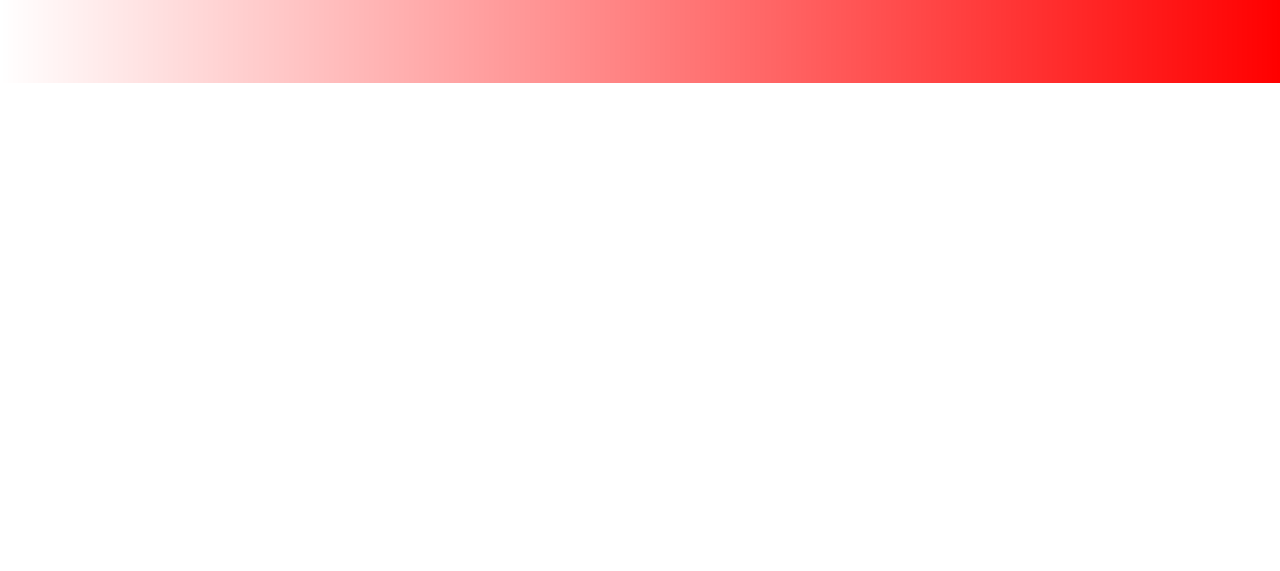
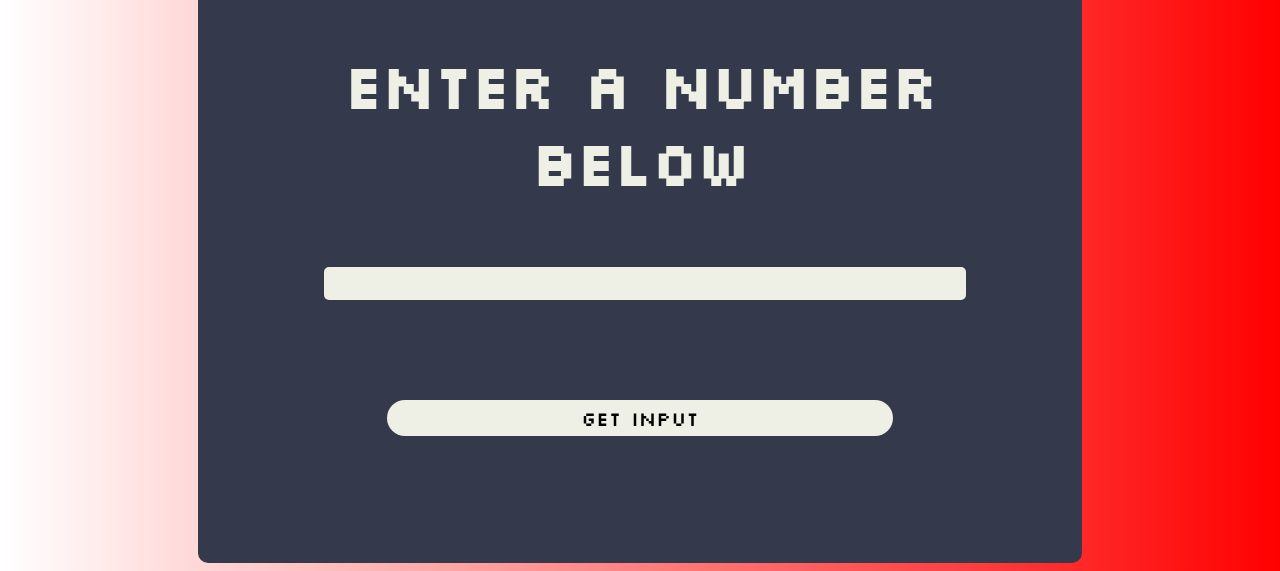
Before and after one commit to UbaidRussell/lifeInWeeks, a website: page isEven/index.html in a window 1280 px wide. Shown: the part 717-1288 px from the top of the page. Before the commit the page ends 800 px from the top, so only its background shows below. Drawn offline with Linux system fonts and the light colour scheme.

Commit message:
Added heading and designed button 📦

```diff
--- a/isEven/index.html
+++ b/isEven/index.html
@@ -13,6 +13,7 @@
 </head>
 <body>
     <form action="">
+        <h1>Give us a number and we're going to figure out if it's even</h1>
         <label for="number" id="labelField"><h1>Enter a number below</h1></label>
         <br>
         <input type="number" id="number" name="number" id="inputField">
--- a/isEven/main.css
+++ b/isEven/main.css
@@ -1,6 +1,13 @@
 body{
     background-image: linear-gradient(to right, rgba(255,0,0,0), rgba(255,0,0,1));
     font-family: 'Silkscreen', sans-serif;
+}
+h1{
+    color: #EEF0E5;
+    font-size: 60px;
+    text-align: center;
+    margin-top: 10%;
+
 }
 form{
     background-color: #343A4B;
@@ -27,3 +34,15 @@ input[type=number] {
     border: none;
     font-size: 20px;
   }
+  button{
+    background-color: #EEF0E5;
+    font-family: 'Silkscreen', sans-serif;
+    color: black;
+    border-radius: 20px;
+    padding: 5px;
+    width: 80%;
+    margin-left:10%;
+    border: none;
+    font-size: 20px;
+    margin-top:100px;
+  }
```
Also changed, not shown: 1 other file.
